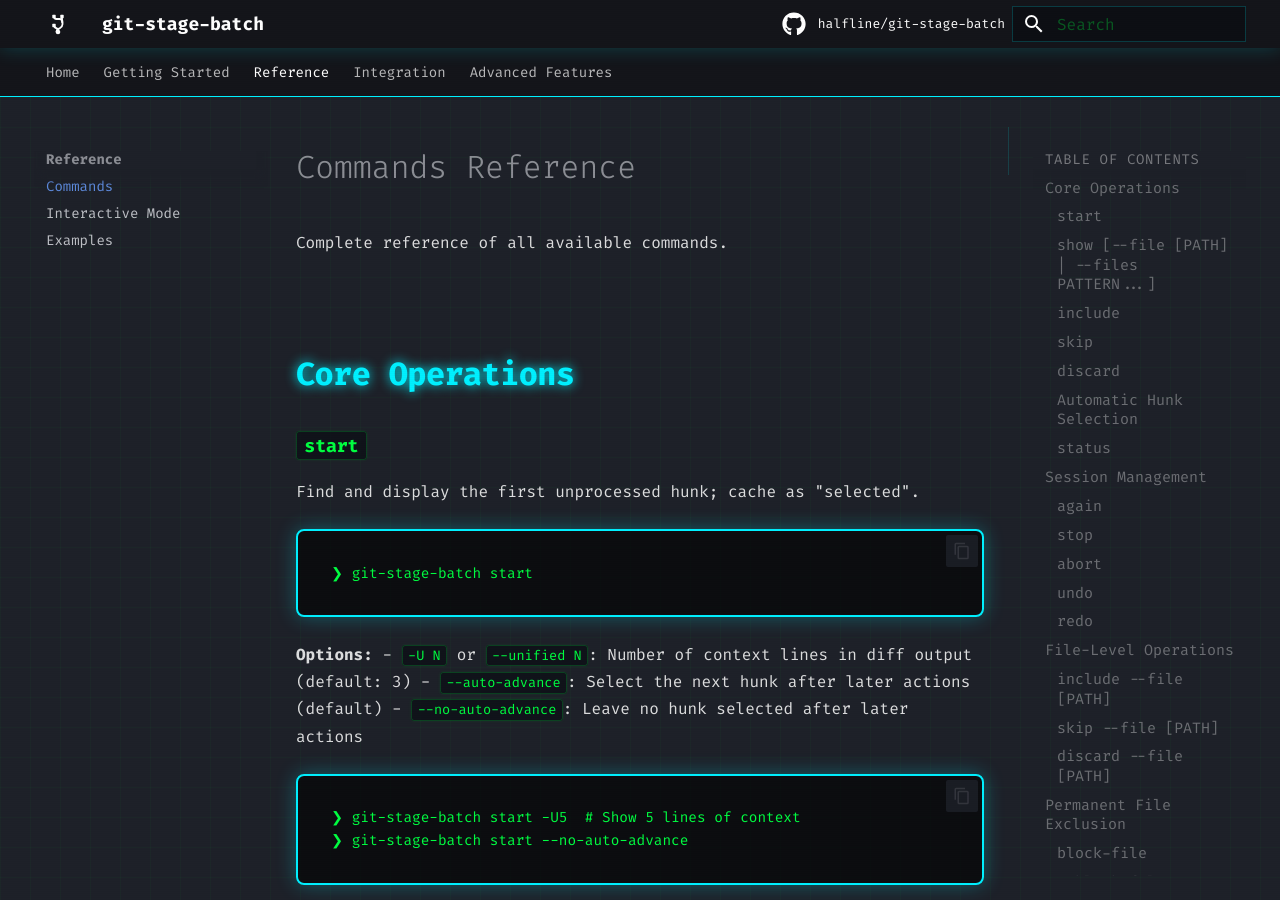
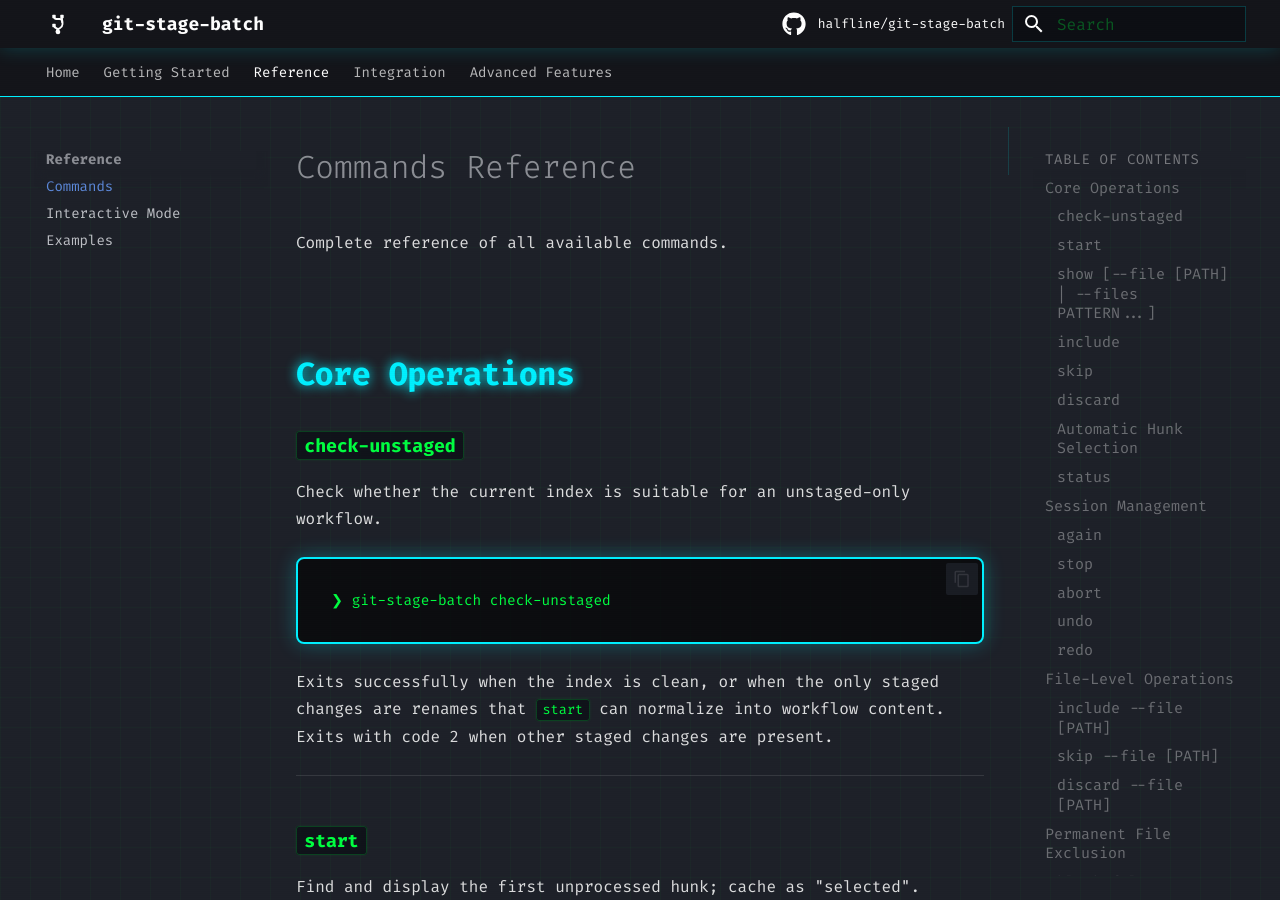
Before and after one commit to halfline/git-stage-batch, an MkDocs documentation site: the page built from docs/commands.md, in a window 1280 px wide and 900 px high. Built offline with MkDocs 1.6.1 and Material for MkDocs 9.7.7, drawn with Linux system fonts in a browser that asks for light colours; comment, search, counter and statistics services are not loaded.

Commit message:
docs: Document unstaged preflight command
The command reference now explains staged rename startup, but automation
users also need a documented way to inspect the index before starting an
unstaged-only pass.

The preflight command is intentionally separate from start because start
creates session state. Documentation should make the accepted staged-rename
case and the rejected staged-content case visible at the command boundary.

This commit adds the check-unstaged reference entry, including the success
cases and the exit code used when other staged content is present.

The remaining commits update the bundled assistant skills to call the
preflight command before starting their unstaged workflows.

````diff
--- a/docs/commands.md
+++ b/docs/commands.md
@@ -3,6 +3,20 @@
 Complete reference of all available commands.
 
 ## Core Operations
+
+### `check-unstaged`
+
+Check whether the current index is suitable for an unstaged-only workflow.
+
+```
+❯ git-stage-batch check-unstaged
+```
+
+Exits successfully when the index is clean, or when the only staged changes
+are renames that `start` can normalize into workflow content. Exits with code
+2 when other staged changes are present.
+
+---
 
 ### `start`
 
````
